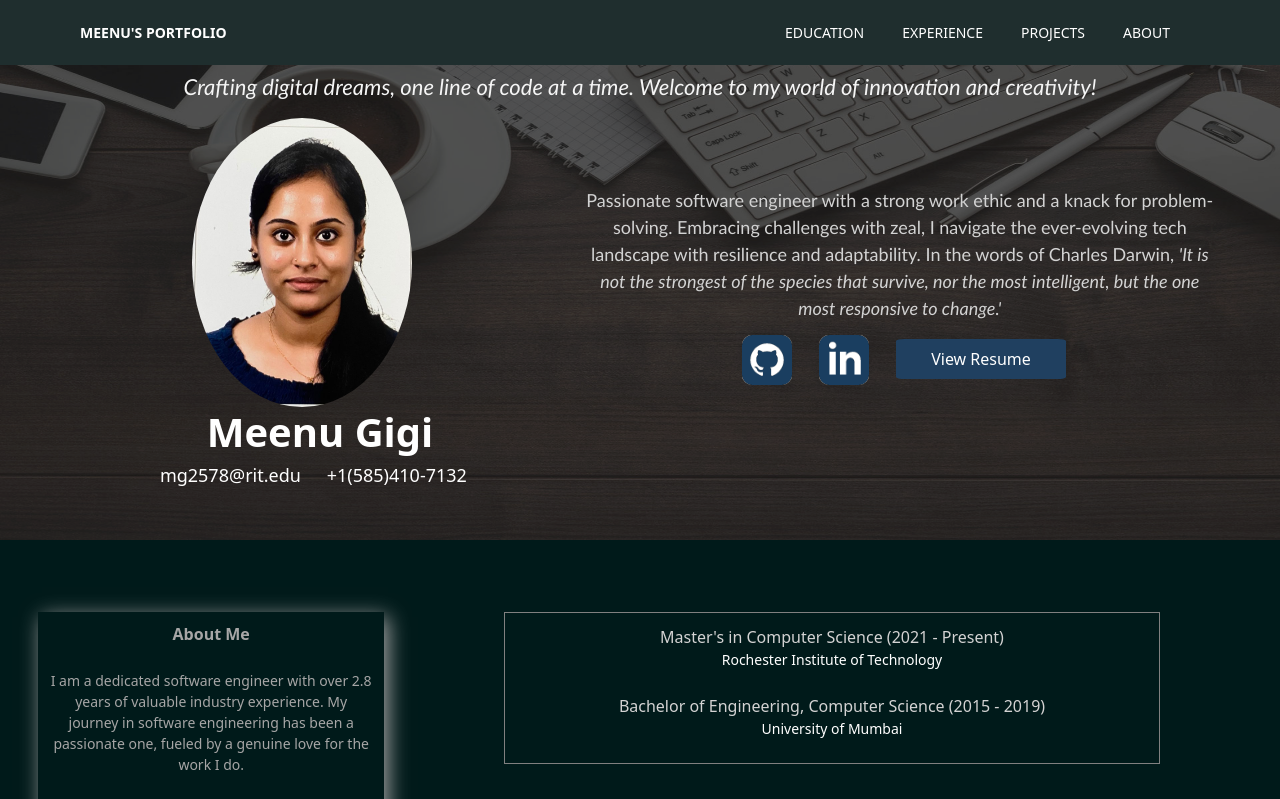
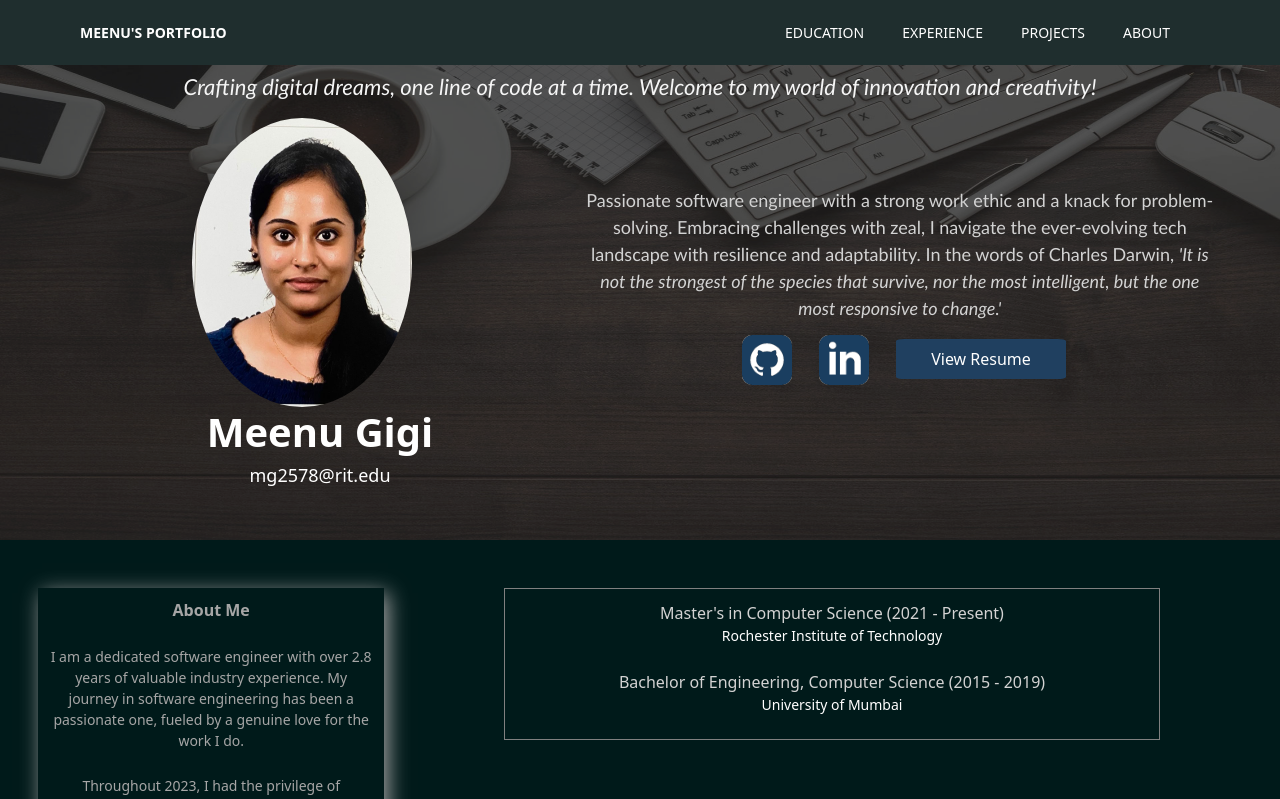
Before and after one commit to meenugigi/MyPortfolio, a React (Create React App) app: page / in a window 1280 px wide. Shown: the top 799 px of the page. Built offline with nearby package versions, Linux system fonts and the light colour scheme.

Commit message:
Updated dashboard. Removed Contact Info. Rebuild for deployment.

```diff
--- a/src/Components/Dashboard.js
+++ b/src/Components/Dashboard.js
@@ -17,7 +17,7 @@ export default function Dashboard(props){
                 <img src={profilepic} className="profile-pic" />
                 <div className='title'>{props.title}</div><br/>
                 <div className='email'>{props.email}</div><br />
-                <div className='contact'>{props.contact}</div><br />
+                {/*  <div className='contact'>{props.contact}</div><br /> */}
 
 
             </div>
--- a/src/index.css
+++ b/src/index.css
@@ -204,7 +204,7 @@ img.profile-pic {
 
 /* email displayed on dashboard */
 .email{
-  left: 18%;
+  left: 25%;
 }
 
 /* contact displayed on dashboard */
```
Also changed, not shown: 10 other files (tests, documents, lock files or other folders).
